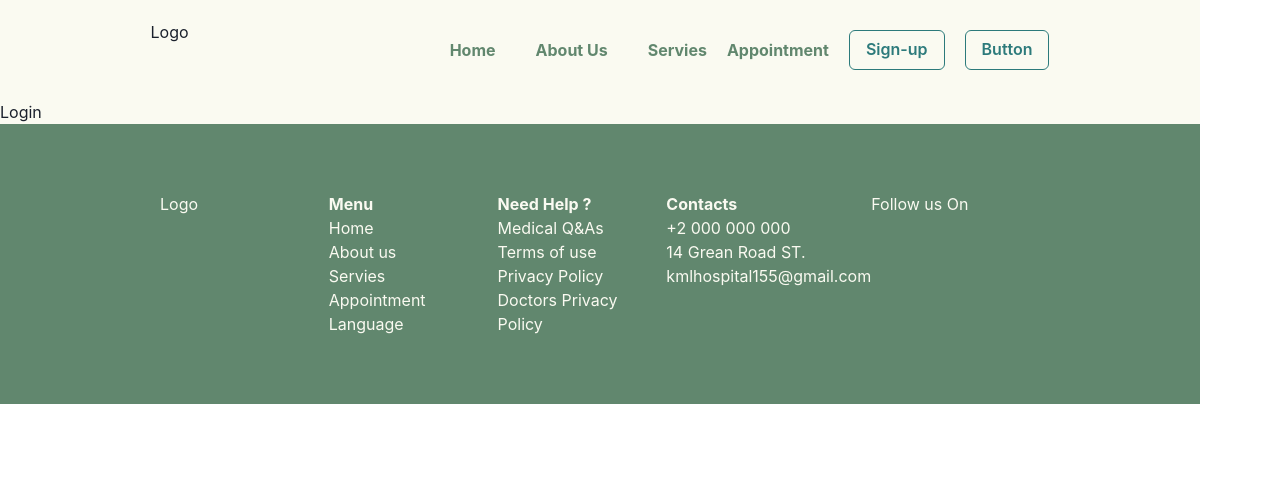
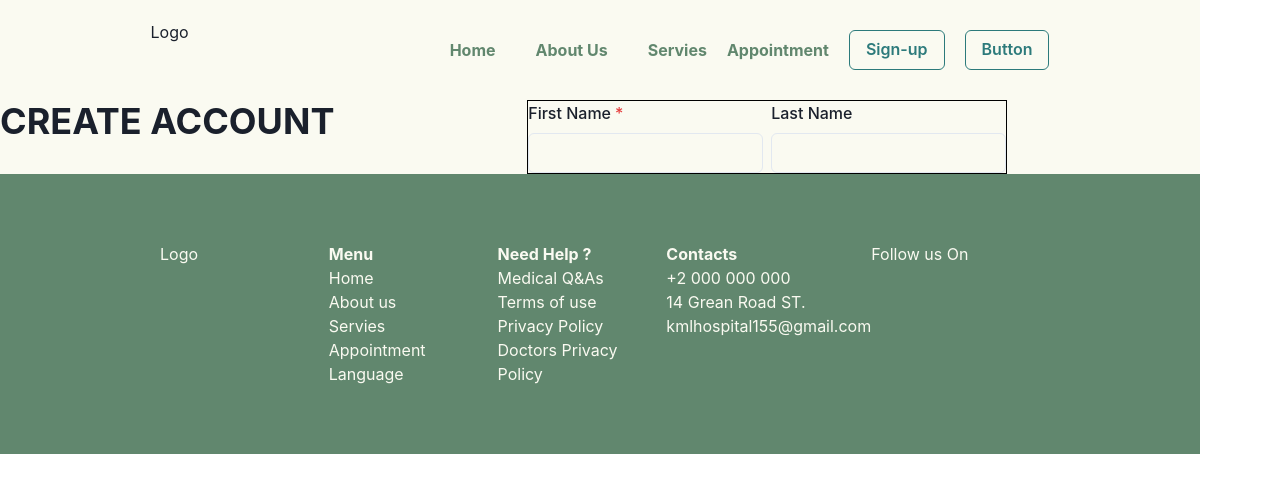
Before and after one commit to syedsohel22/hospital-website, a React (Vite) app: page /login in a window 1280 px wide. Shown: the top 492 px of the page. Built offline with nearby package versions, Linux system fonts and the light colour scheme.

Commit message:
working on login

```diff
--- a/src/pages/Login.jsx
+++ b/src/pages/Login.jsx
@@ -1,5 +1,45 @@
+import {
+  Box,
+  FormControl,
+  FormLabel,
+  HStack,
+  Heading,
+  Input,
+  Stack,
+} from "@chakra-ui/react";
+
 const Login = () => {
-  return <div>Login</div>;
+  return (
+    <Box display={"flex"} justifyContent={"center"}>
+      <Heading>CREATE ACCOUNT</Heading>
+      <Box
+        display={"flex"}
+        w={"40%"}
+        m={"auto"}
+        border={"1px solid black"}
+        justifyContent={"center"}
+      >
+        <Box>
+          <Stack>
+            <HStack>
+              <Box>
+                <FormControl id="firstName" isRequired>
+                  <FormLabel>First Name</FormLabel>
+                  <Input type="text" />
+                </FormControl>
+              </Box>
+              <Box>
+                <FormControl id="lastName">
+                  <FormLabel>Last Name</FormLabel>
+                  <Input type="text" />
+                </FormControl>
+              </Box>
+            </HStack>
+          </Stack>
+        </Box>
+      </Box>
+    </Box>
+  );
 };
 
 export default Login;
```
Also changed, not shown: 1 other file (tests, documents, lock files or other folders).
